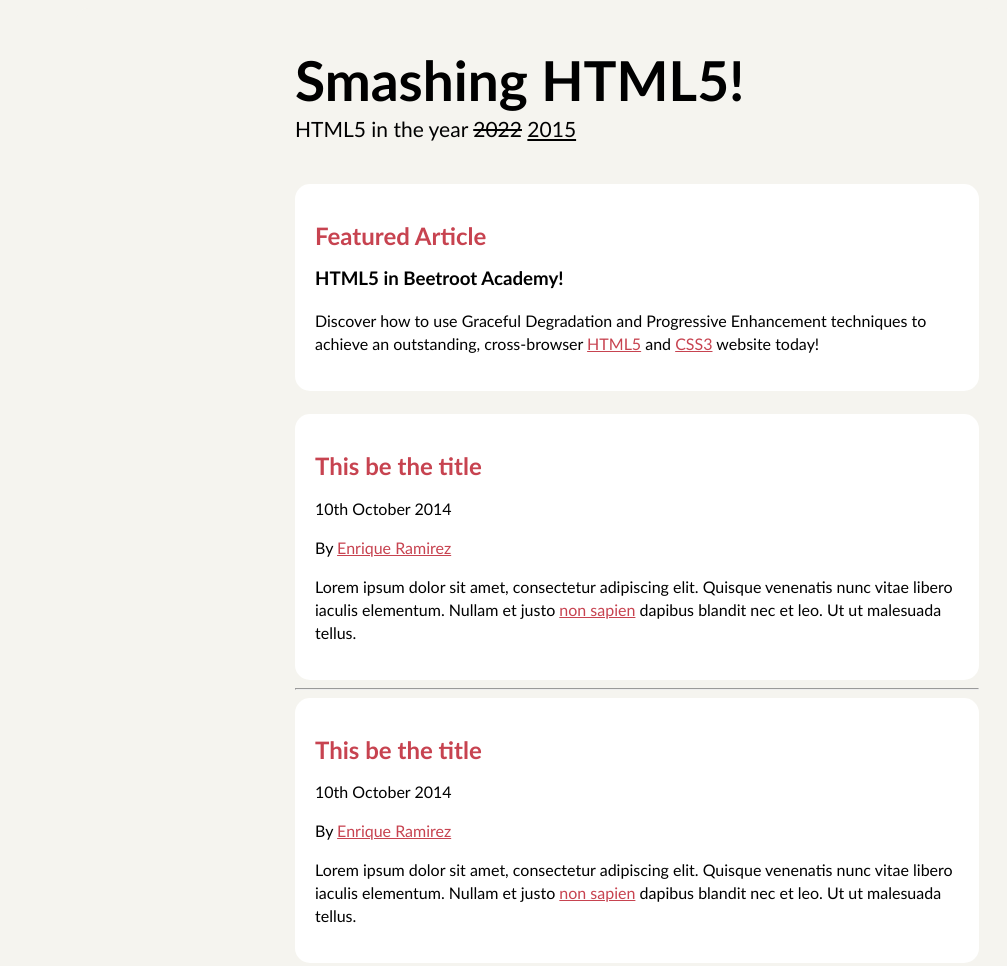
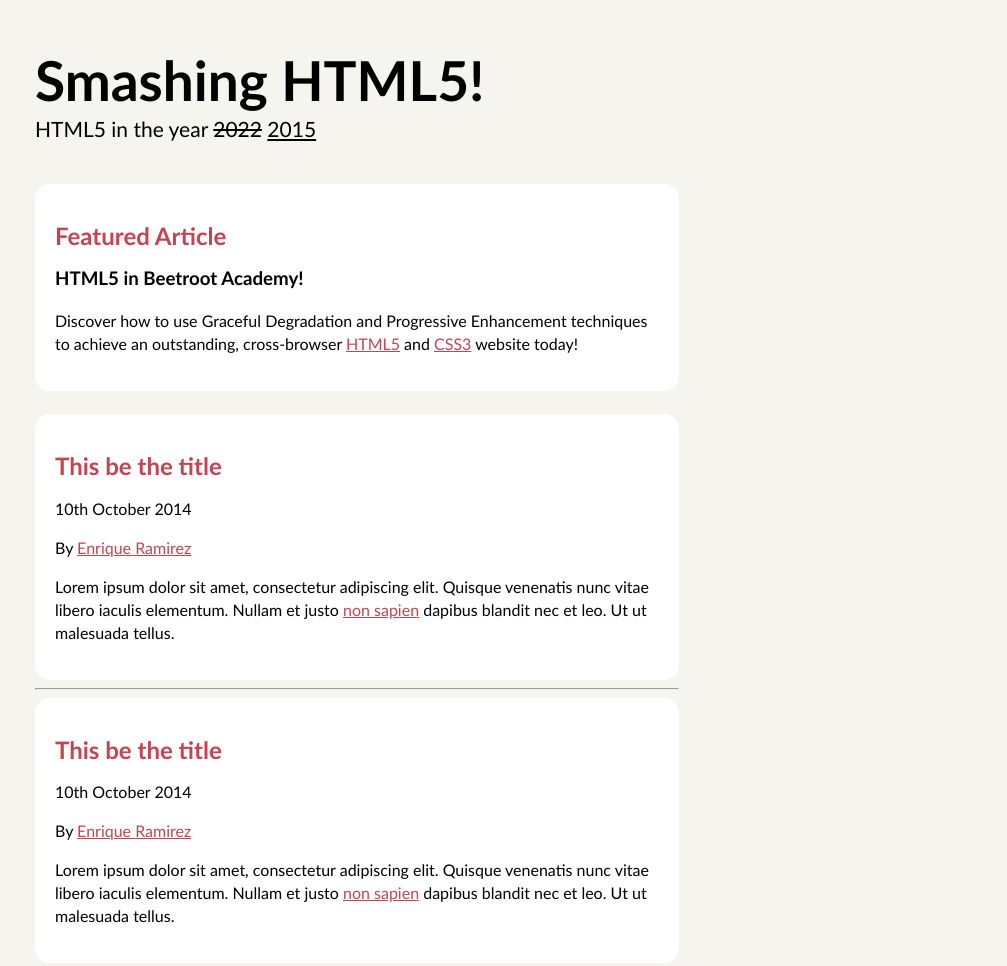
Before and after one commit to olyara/4smashingHTML5, a plain HTML site: page index.html in a window 1280 px wide. Shown: the top 966 px of the page, without its empty margins (273-1280 px from the left). Drawn offline with Linux system fonts and the light colour scheme.

Commit message:
correct paddings

```diff
--- a/style.css
+++ b/style.css
@@ -72,7 +72,7 @@ div {
     max-width: 900px;
     margin: 0 auto;
     background-color: rgb(245, 244, 239);
-    margin-left: 340px;
-    padding-left: 220px;
+    margin-right: 300px;
+    padding-left: 300px;
     padding-top: 35px;
 }
```
